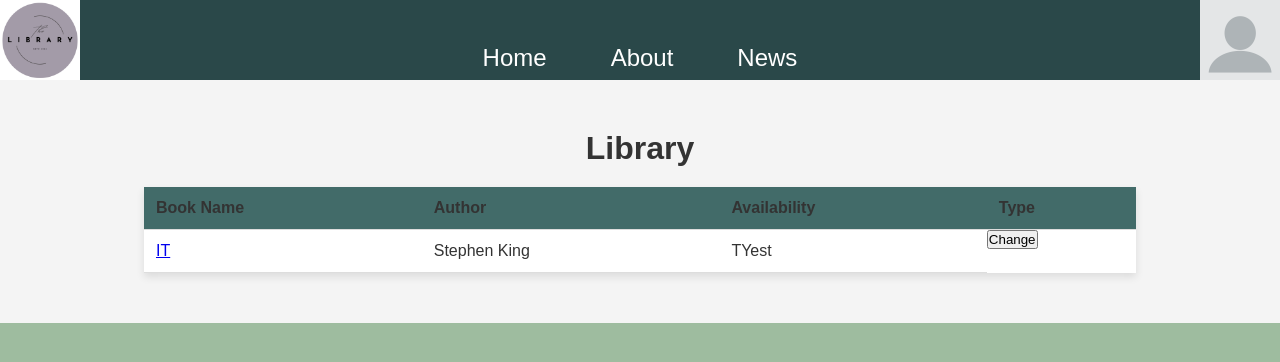
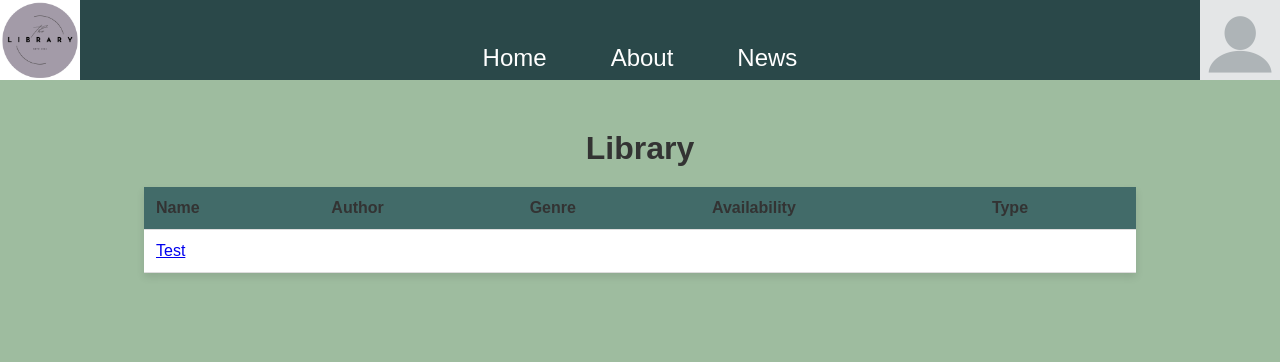
Before and after one commit to 14ellisj/LibarySystem, a Vue app in the folder UI/Library System/: page /front in a window 1280 px wide. Shown: the top 362 px of the page. Built offline with nearby package versions, Linux system fonts and the light colour scheme.

Commit message:
Front and Back Link

```diff
--- a/UI/Library System/src/components/StartView/FrontView.vue
+++ b/UI/Library System/src/components/StartView/FrontView.vue
@@ -1,27 +1,17 @@
 <script lang="ts">
-import MediaService from '@/services/MediaService'
-import { defineComponent } from 'vue'
-import { type Media } from '../../models/media';
-import { useMediaStore } from '@/stores/media';
+import { defineComponent, ref } from 'vue'
+import { useMediaStore } from '../../stores/media';
+
 
 export default defineComponent({
-    name: 'Front-View',
-    data() {
-        const mS = useMediaStore()
-        console.log("ajkshgd");
-        var query: string = "";
-        var author: string = "Author";
+  name: 'SingleMediaView',
+  setup() {
+    const store = useMediaStore();
 
-        return {
-            author,
-            mS
-        }
-    },
-    methods: {
-        change() {
-            this.author = 'Changed';
-        }
-    }
+    return {
+      store,
+    };
+  },
 });
 
 </script>
@@ -37,19 +27,21 @@ export default defineComponent({
         <table>
             <thead>
                 <tr>
-                    <th>Book Name</th>
+                    <th>Name</th>
                     <th>Author</th>
+                    <th>Genre</th>
                     <th>Availability</th>
                     <th>Type</th>
                 </tr>
             </thead>
             <tbody>
-                <tr>
-                    <td><a href="Item">IT</a></td>
-                    <td>Stephen King</td>
-                    <td>{{ mS.media[0].name }}</td>
-                    <button :click="change()">Change</button>
-                </tr>
+            <tr v-for="media in store.media" :key="media.id">
+              <td><a :href="`/item/${media.id}`">{{ media.name }}</a></td>
+              <td>{{ media.author }}</td>
+              <td>{{ media.genre }}</td>
+              <td>{{ media.avaliablity }}</td>
+              <td>{{ media.type }}</td>
+            </tr>
             </tbody>
         </table>
     </main>
@@ -65,7 +57,7 @@ export default defineComponent({
 
 body {
     font-family: Arial, sans-serif;
-    background-color: #f4f4f4;
+    background-color: var( --background-color);
     color: #333;
 }
 
@@ -123,13 +115,4 @@ footer {
     width: 100%;
     bottom: 0;
 }
-
-.remove-btn {
-    background-color: #f44336;
-    color: white;
-    border: none;
-    padding: 6px 12px;
-    cursor: pointer;
-    border-radius: 4px;
-}
 </style>
--- a/UI/Library System/src/models/media.ts
+++ b/UI/Library System/src/models/media.ts
@@ -1,6 +1,8 @@
 export interface Media {
+  id: number;
   name: string
   author: Author
+  avaliablity: boolean;
   type: Type
   genre: Genre
 }
--- a/UI/Library System/src/stores/media.ts
+++ b/UI/Library System/src/stores/media.ts
@@ -5,7 +5,8 @@ import type { Media } from '@/models/media'
 export const useMediaStore = defineStore('media', {
   state: () => ({
     media: [{
-      name: 'TYest'
+      id:456,
+      name:"Test",
     }] as Media[],
     count: 0
   }),
```
